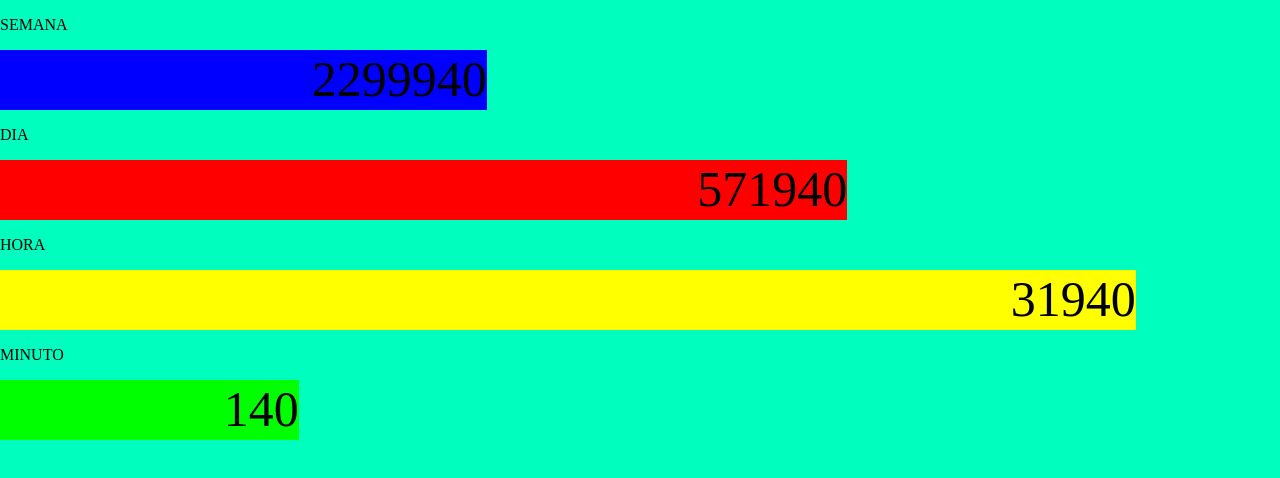
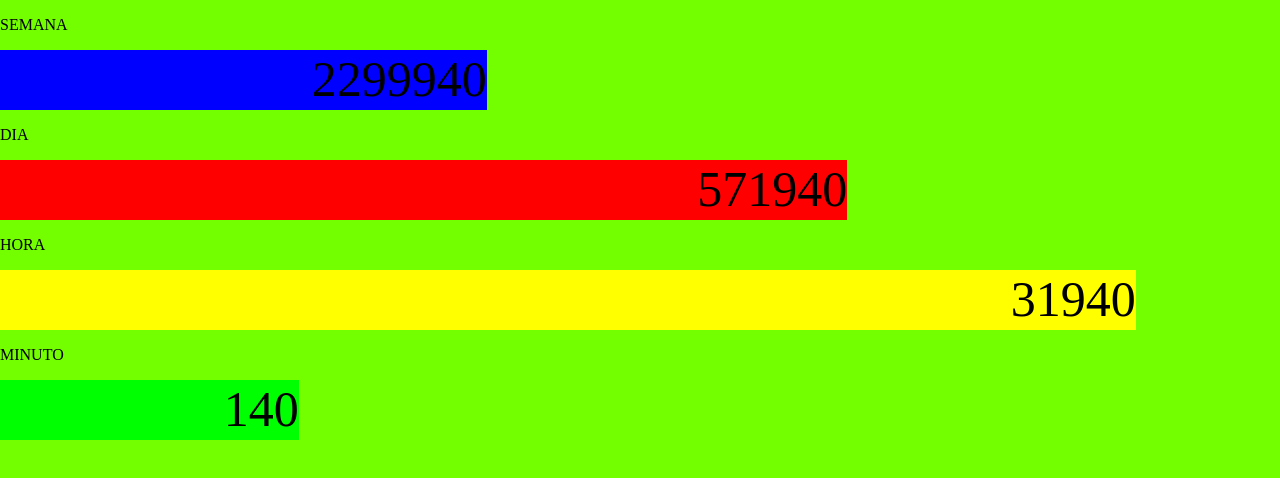
Before and after one commit to aamatecarrion/reloj, a plain HTML site: page index.html in a window 1280 px wide. Drawn offline with Linux system fonts and the light colour scheme.

Commit message:
Add files via upload

```diff
--- a/index.html
+++ b/index.html
@@ -39,6 +39,7 @@
 <!--<p>SEGUNDO</p>
 <div id="segundo"></div>-->
 <script>
+let color=0;
 function milisegundos() {
 	const d = new Date();
 	ms = d.getTime();
@@ -63,23 +64,17 @@ function milisegundos() {
     document.getElementById("minuto").style.width = porcentajeminuto + "%";
 	document.getElementById("minuto").innerHTML = Math.floor(ms_minuto / 100);
 
+	color = 121 - ((ms_minuto / 60000) * 121);
+
+	document.getElementById("body").style.backgroundColor = "hsl("+color+", 100%, 50%)";
+
+
     //ms_segundo = ms % 1000;
 	//porcentajesegundo = ms_segundo / 10;
     //document.getElementById("segundo").style.width = porcentajesegundo + "%";
 	//document.getElementById("segundo").innerHTML = Math.floor(ms_segundo / 100);
 }
 setInterval(milisegundos,10);
-let color=0;
-function cambioColor() {
-
-	document.getElementById("body").style.backgroundColor = "hsl("+color+", 100%, 50%)";
-	if (color == 359) {
-		color = 0;
-	}else {
-        	color++
-	}
-}
-setInterval(cambioColor, 30);
 
 </script>
 </html>
```
